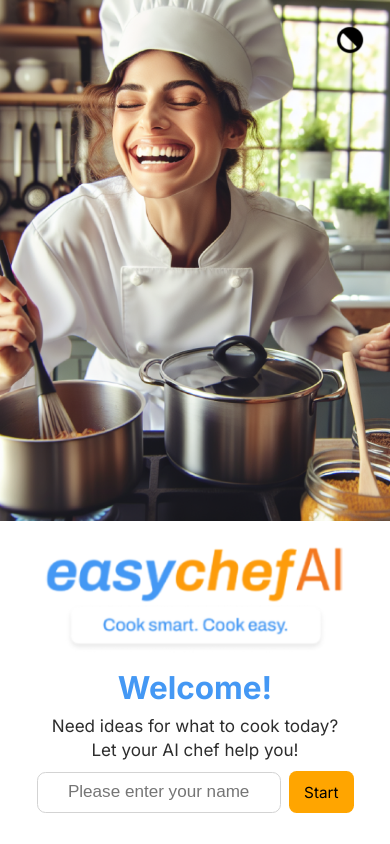
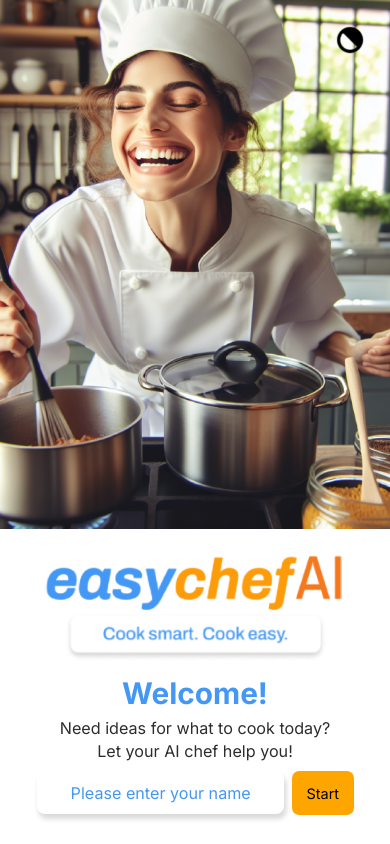
Before and after one commit to liz-garcia/easy-chef-ai, a React (Vite) app: page / in a window 390 px wide. Shown: the top 844 px of the page. Built offline with nearby package versions, Linux system fonts and the light colour scheme.

Commit message:
Basic CSS for WelcomePage complete.

```diff
--- a/src/styles/app-dark-theme.css
+++ b/src/styles/app-dark-theme.css
@@ -1,14 +1,3 @@
-@keyframes fadeIn {
-  from {
-    opacity: 0;
-    transform: translateY(-10px);
-  }
-  to {
-    opacity: 1;
-    transform: translateY(0);
-  }
-}
-
 .dark-theme {
   transition: 1s ease;
   color: rgb(255, 255, 255);
@@ -21,8 +10,7 @@
   }
 
   #welcome-image {
-    animation: fadeIn 1.5s ease-in-out;
-    opacity: 0.95;
+    opacity: 0.98;
   }
 
   #welcome-text h1 {
@@ -31,7 +19,11 @@
 
   #welcome-text .input-area input {
     color: white;
-    background-color: #222636;
-    border: solid 1px #385a94;
+    background-color: #1d2a47;
+  }
+
+  input::placeholder {
+    color: #4498F4;
+    opacity: 0.65;
   }
 }
--- a/src/styles/app-light-theme.css
+++ b/src/styles/app-light-theme.css
@@ -1,14 +1,3 @@
-@keyframes fadeIn {
-  from {
-    opacity: 0;
-    transform: translateY(-10px);
-  }
-  to {
-    opacity: 1;
-    transform: translateY(0);
-  }
-}
-
 .light-theme {
   transition: 1s ease;
   color: rgb(45, 45, 45);
@@ -20,7 +9,6 @@
   }
 
   #welcome-image {
-    animation: fadeIn 1.5s ease-in-out;
     opacity: 1;
   }
 
@@ -31,4 +19,13 @@
   #welcome-text .input-area input {
     background-color: white;
   }
+
+  input {
+    color: #4498F4;
+    background: #FFF;
+  }
+
+  input::placeholder {
+    color: #4498F4;
+  }
 }
--- a/src/styles/index.css
+++ b/src/styles/index.css
@@ -3,7 +3,7 @@ font-family: 'Inter', sans-serif; */
 @keyframes fadeIn {
   from {
     opacity: 0;
-    transform: translateY(-10px);
+    transform: translateY(10px);
   }
   to {
     opacity: 1;
@@ -63,7 +63,7 @@ main {
 }
 
 #welcome-text {
-  animation: fadeIn 5s ease-in-out;
+  animation: fadeIn 2s ease-in-out;
   flex: 1;
   display: flex;
   flex-direction: column;
@@ -74,21 +74,22 @@ main {
 
 #welcome-text h1 {
   font-size: 1.75em;
-  margin-bottom: 0.1em;
+  margin-bottom: 0.05em;
 }
 
 #welcome-text #logo {
   /* border: 5px green solid; */
+  animation: fadeIn 1.5s ease-in-out;
   flex: 2;
   margin: 1em;
   width: 100%;
-  max-width: 330px;
+  max-width: 290px;
   height: 100%;
 }
 
 #welcome-text #logo img {
   /* border: 2px solid orange; */
-  animation: fadeIn 1.5s ease-in-out;
+  /* animation: fadeIn 1.5s ease-in-out; */
   object-fit: contain;
   width: 100%;
   height: 100%;
@@ -106,12 +107,14 @@ label {
 
 input {
   margin: 0.5em;
-  padding: 0.5em;
+  padding: 0.7em;
+  font-family: Inter, sans-serif;
   font-size: 0.95em;
   width: 15em;
   text-align: center;
+  border: none;
   border-radius: 0.5em;
-  border: 1px lightgray solid;
+  box-shadow: 2px 4.5px 5px 0.5px rgba(4, 6, 12, 0.15);
 }
 
 .text-button {
@@ -148,6 +151,9 @@ input {
 
 /* Media query for small screens */
 @media (max-width: 655px) {
+  :root {
+    font-size: 17px;
+  }
 
   main {
     flex-direction: column;
```
Also changed, not shown: public/easyChefAI-logo.png, public/emojis/🍳eggs.png (added).
